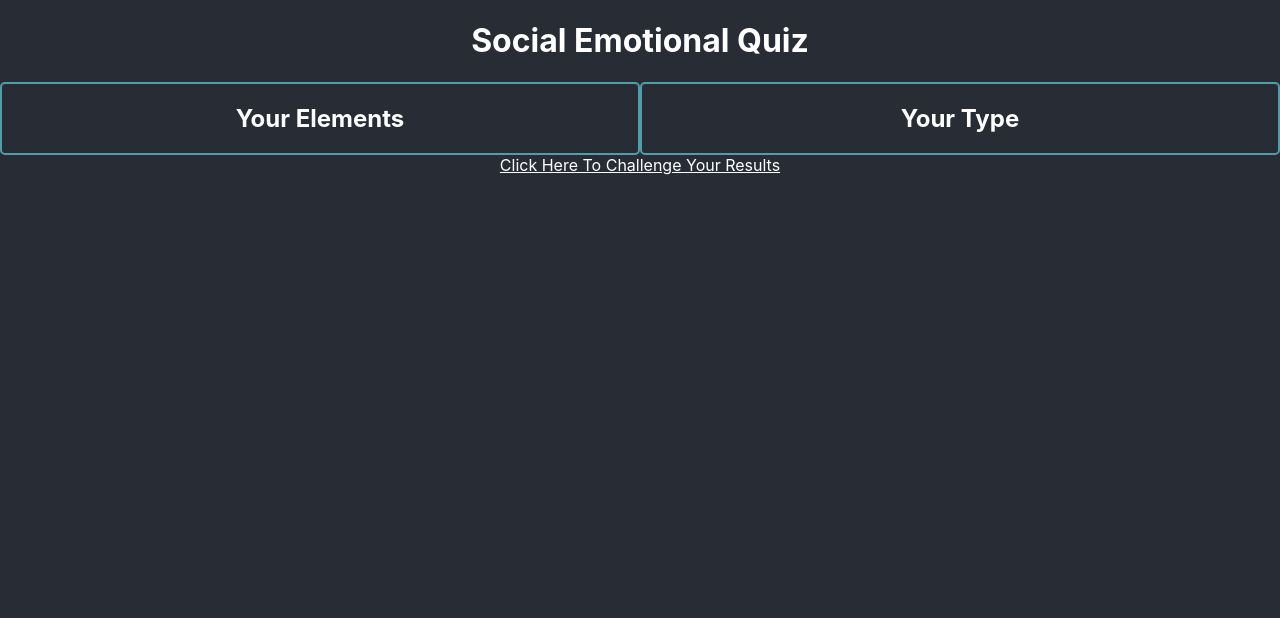
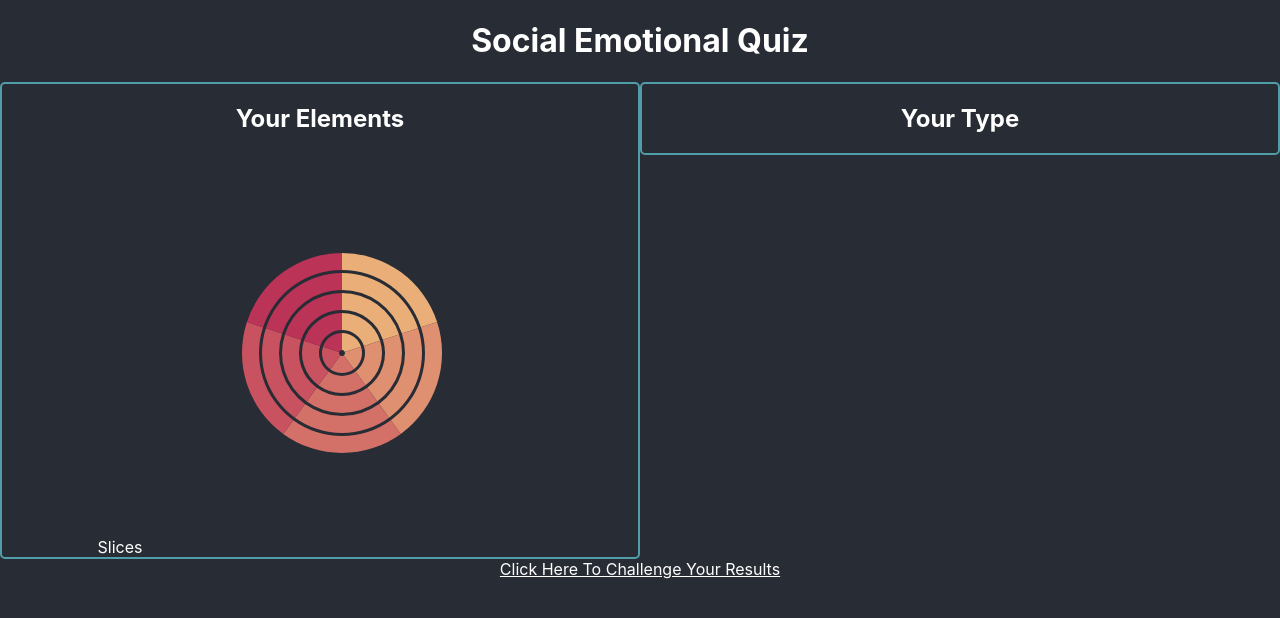
Before and after one commit to skarim9/The-Mindful-Applicant, a React (Create React App) app: page /quiz in a window 1280 px wide. Shown: the top 618 px of the page. Built offline with nearby package versions, Linux system fonts and the light colour scheme.

Commit message:
created pie nonfunctional pie chart

```diff
--- a/package.json
+++ b/package.json
@@ -7,11 +7,13 @@
     "@testing-library/jest-dom": "^4.2.4",
     "@testing-library/react": "^9.3.2",
     "@testing-library/user-event": "^7.1.2",
+    "@types/d3": "^5.16.3",
     "@types/jest": "^24.0.0",
     "@types/node": "^12.0.0",
     "@types/react": "^16.9.0",
     "@types/react-dom": "^16.9.0",
     "@types/react-router-dom": "^5.1.6",
+    "d3": "^6.2.0",
     "node-sass": "^4.14.1",
     "react": "^16.13.1",
     "react-dom": "^16.13.1",
--- /dev/null
+++ b/src/components/SimplePieChart.js
@@ -0,0 +1,67 @@
+import * as React from "react";
+import * as d3 from "d3";
+
+const data = [1, 1, 1, 1,1];
+
+export const SimplePieChart = () => {
+  const height = 400;
+  const width = 400;
+
+  let pie = d3.pie()(data);
+
+  function createSlices(num){
+    let slices = [];
+
+    for(let i = 0; i<num;i++){
+      const space = 3;
+      const start = i*100/num+space;
+      const end = start + 100/num-space;
+      slices.push(
+
+      <Slice pie={pie} innerRadius = {start} outerRadius={end}/>
+      )
+    }
+
+    return (
+      <div>
+        Slices
+
+    <svg height={height} width={width}>
+      <g transform={`translate(${width / 2},${height / 2})`}>
+        {slices}
+        </g>
+    </svg>
+      </div>
+    )
+  }
+
+  return (
+
+        <div>
+          {
+            createSlices(5)
+          }
+        </div>
+
+  );
+};
+
+const Slice = props => {
+  let { pie } = props;
+  let { innerRadius} = props;
+
+  let { outerRadius} = props;
+
+  let arc = d3
+    .arc()
+    .innerRadius(innerRadius)
+    .outerRadius(outerRadius);
+
+  let interpolate = d3.interpolateRgb("#eaaf79", "#bc3358");
+
+  return pie.map((slice, index) => {
+    let sliceColor = interpolate(index / (pie.length - 1));
+
+    return <path d={arc(slice)} fill={sliceColor} />;
+  });
+};
--- a/src/quiz/quiz-results/QuizResults.tsx
+++ b/src/quiz/quiz-results/QuizResults.tsx
@@ -1,4 +1,6 @@
 import React, { Component } from 'react';
+import { SimplePieChart } from "../../components/SimplePieChart";
+
 import { BrowserRouter, Route, Switch,Link } from 'react-router-dom';
 
 import './quiz-results.scss'
@@ -17,9 +19,11 @@ export default class QuizResults extends Component <ResultsProps,IAppState>{
     render() {
         return (
             <div>
+
             <div className="quiz-results-container">
                 <div className = "snapshot">
                     <h2>Your Elements</h2>
+                   <SimplePieChart/>
                 </div>
                 <div className = "snapshot">
                     <h2>Your Type</h2>
```
Also changed, not shown: 1 other file (tests, documents, lock files or other folders).
